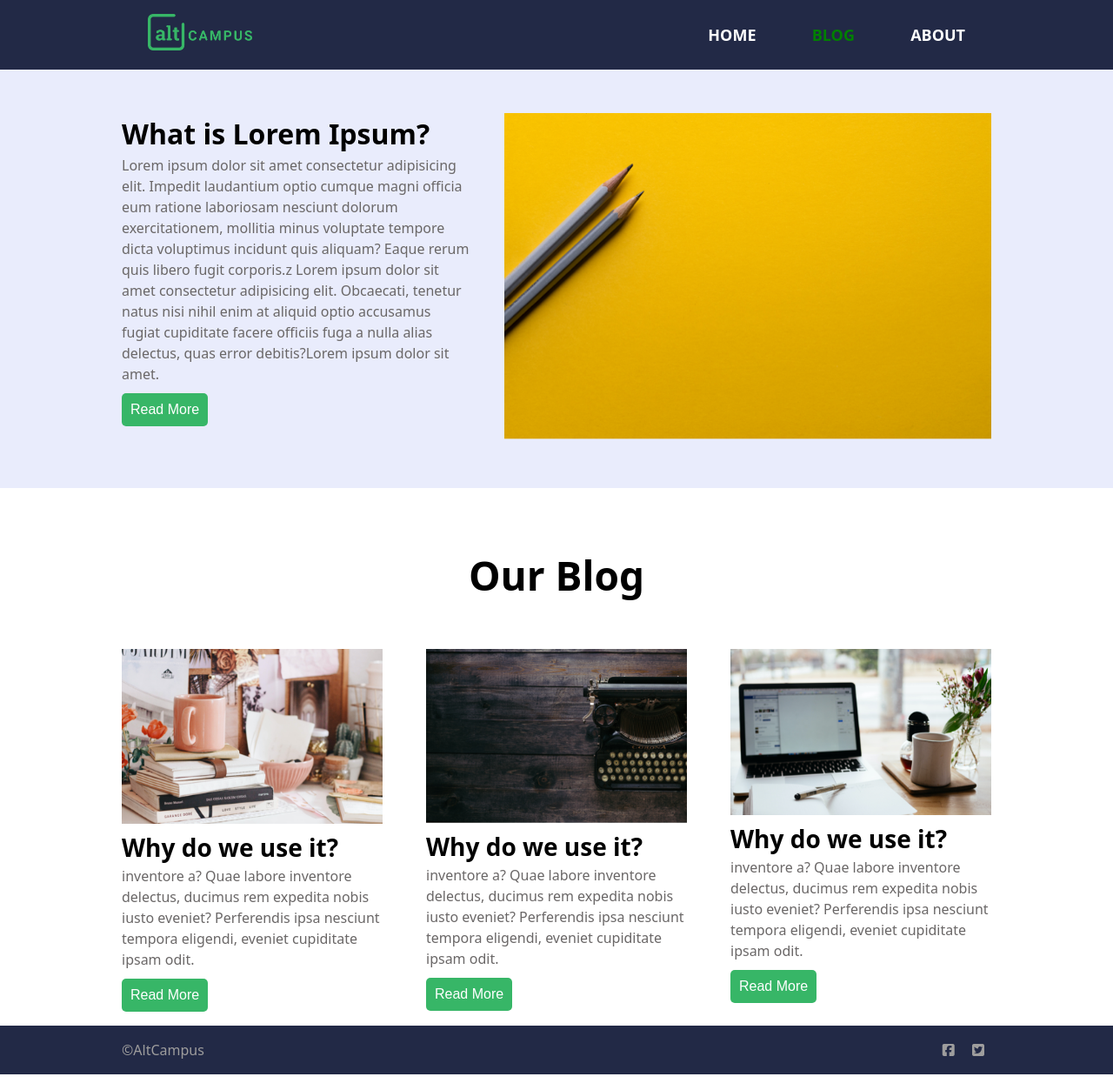
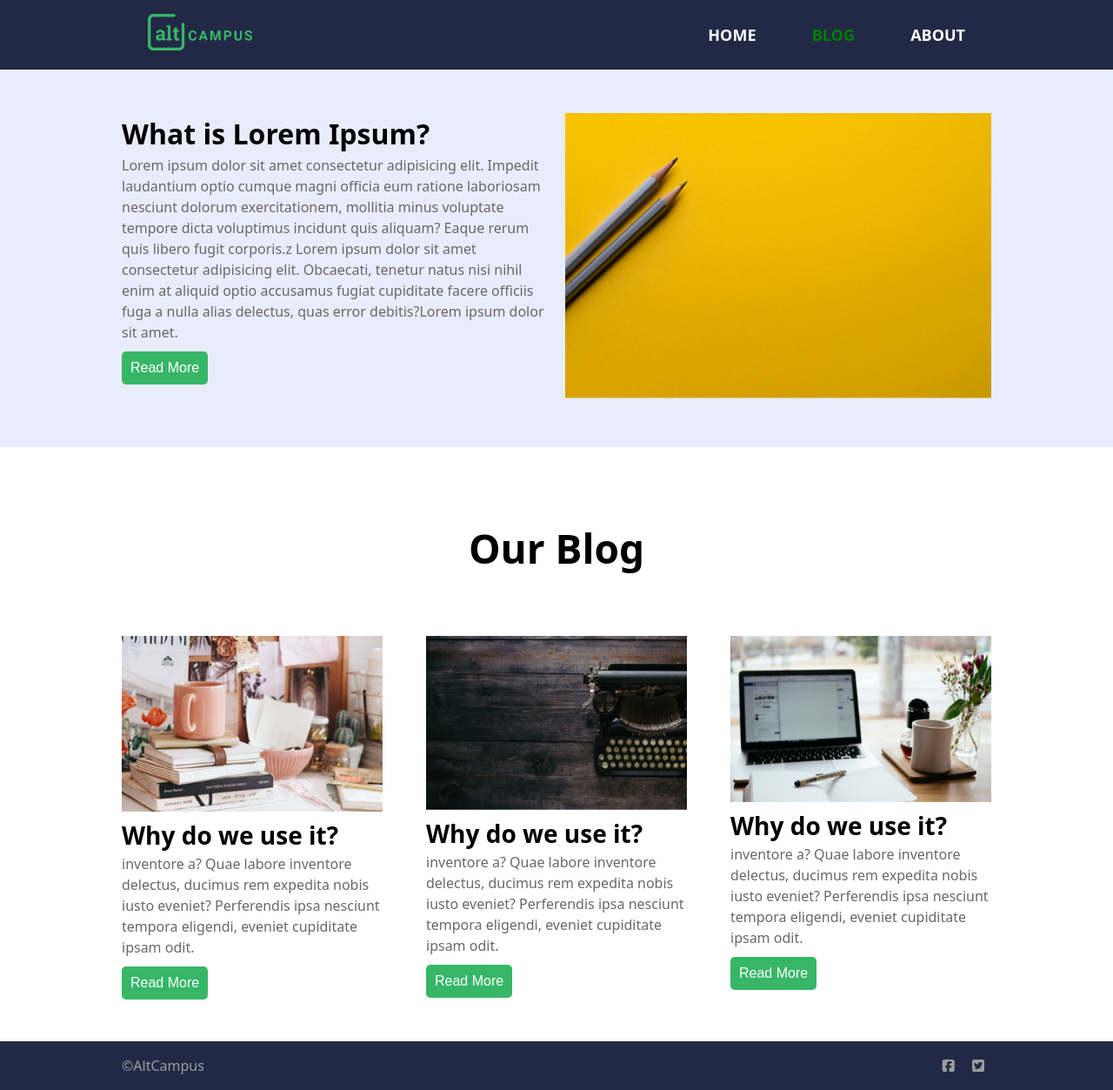
Before and after one commit to yatharth1cr/Responsive-Web-Design, a plain HTML site: page assignment-level-1/index.html in a window 1280 px wide. Shown: the whole page at 87% size. Drawn offline with Linux system fonts and the light colour scheme.

```diff
--- a/assignment-level-1/index.html
+++ b/assignment-level-1/index.html
@@ -48,9 +48,9 @@
       </article>
     </section>
     <!-- blog section  -->
-    <section class="container blog-section">
-      <h2>Our Blog</h2>
-      <div class="flex">
+    <section class="blog-section">
+        <h2>Our Blog</h2>
+        <div class="container flex">
         <div class="col3">
           <img src="Assets/img.02.png" alt="image" />
           <h3>Why do we use it?</h3>
--- a/assignment-level-1/style.css
+++ b/assignment-level-1/style.css
@@ -193,17 +193,19 @@
   padding: 34px;
 }
 .col1 {
-  flex: 0 1 40%;
+  flex: 0 1 49%;
 }
 .col2 img {
   width: 100%;
 }
 .col2 {
-  flex: 0 1 56%;
+  flex: 0 1 49%;
 }
 
 /* our blog */
-
+.blog-section {
+  padding: 32px;
+}
 h2 {
   font-size: 46px;
   font-weight: 600;
@@ -218,6 +220,7 @@
   width: 100%;
 }
 .col3 {
+  flex-wrap: wrap;
   flex: 0 1 30%;
 }
 
```
